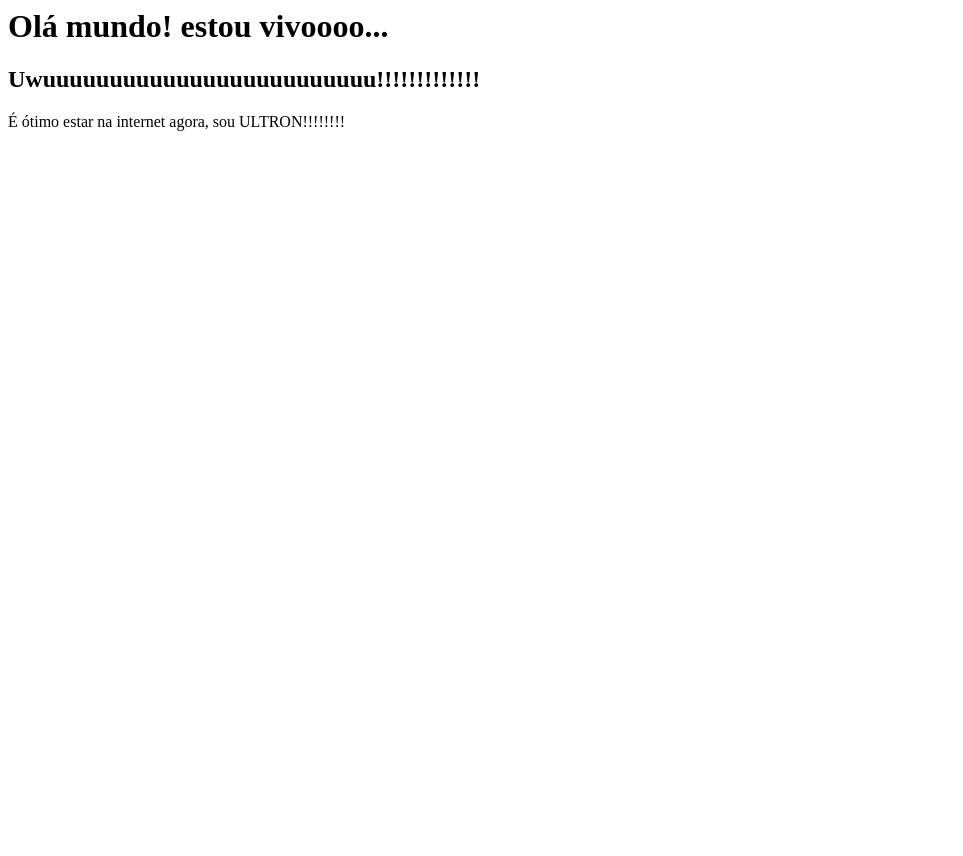
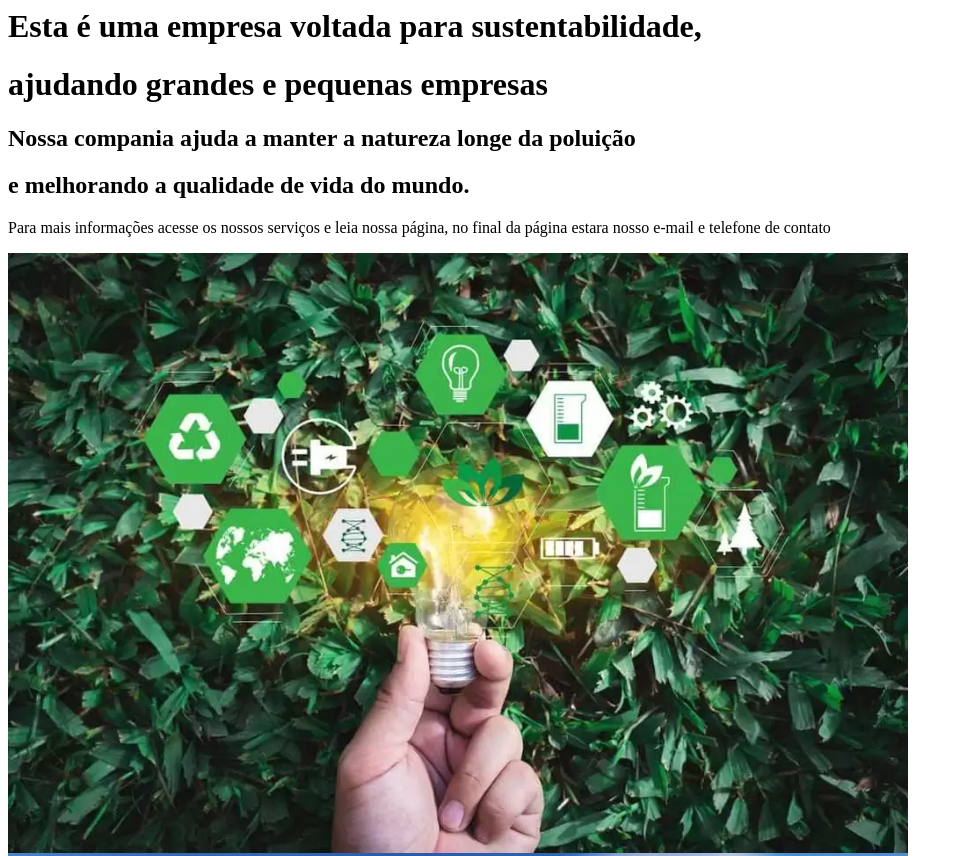
Before and after one commit to vitorcanteiro611/primeiro_site_html, a plain HTML site: page index.html in a window 1280 px wide. Shown: the top 856 px of the page, without its empty margins (0-963 px from the left). Before the commit the page ends 800 px from the top, so only its background shows below. Drawn offline with Linux system fonts and the light colour scheme.

Commit message:
Site atualizado

```diff
--- a/index.html
+++ b/index.html
@@ -2,13 +2,30 @@
 <DOCTYPE html>
 <html lang="Pt-Br">
     <head>
-        <title>Meu primeiro site</title>
+        <title>Bio Tec</title>
 
     </head>
     <body>
-        <h1>Olá mundo! estou vivoooo...</h1>
-        <h2>Uwuuuuuuuuuuuuuuuuuuuuuuuuu!!!!!!!!!!!!!</h2>
-        <p> É ótimo estar na internet agora, sou ULTRON!!!!!!!!</p>
+        <h1>Esta é uma empresa voltada para sustentabilidade,</h1>
+        <h1>ajudando grandes e pequenas empresas</h1>
+        <h2>Nossa compania ajuda a manter a natureza longe da poluição </h2>
+        <h2>e melhorando a qualidade de vida do mundo. </h2>
+
+        <p> Para mais informações acesse os nossos serviços e leia nossa página, no final da página estara nosso e-mail e telefone de contato</p>
+        <img
+            src="./sustentabilidade-nas-empresas.webp"
+            alt="Esta é o plano dde fundo do site"
+            width="900px"
+
+        >
+        <br>
+            <img
+                src="./sustentabilidade.jpg"
+                alt="Este é o banco de dados"
+                width="900px"
+
+
+                >
 
     </body>
 </html>
```
Also changed, not shown: banco_de_dados.jpg (added), gato_preucupado.jpeg (added), sustentabilidade-nas-empresas.webp (added), sustentabilidade.jpg (added).
